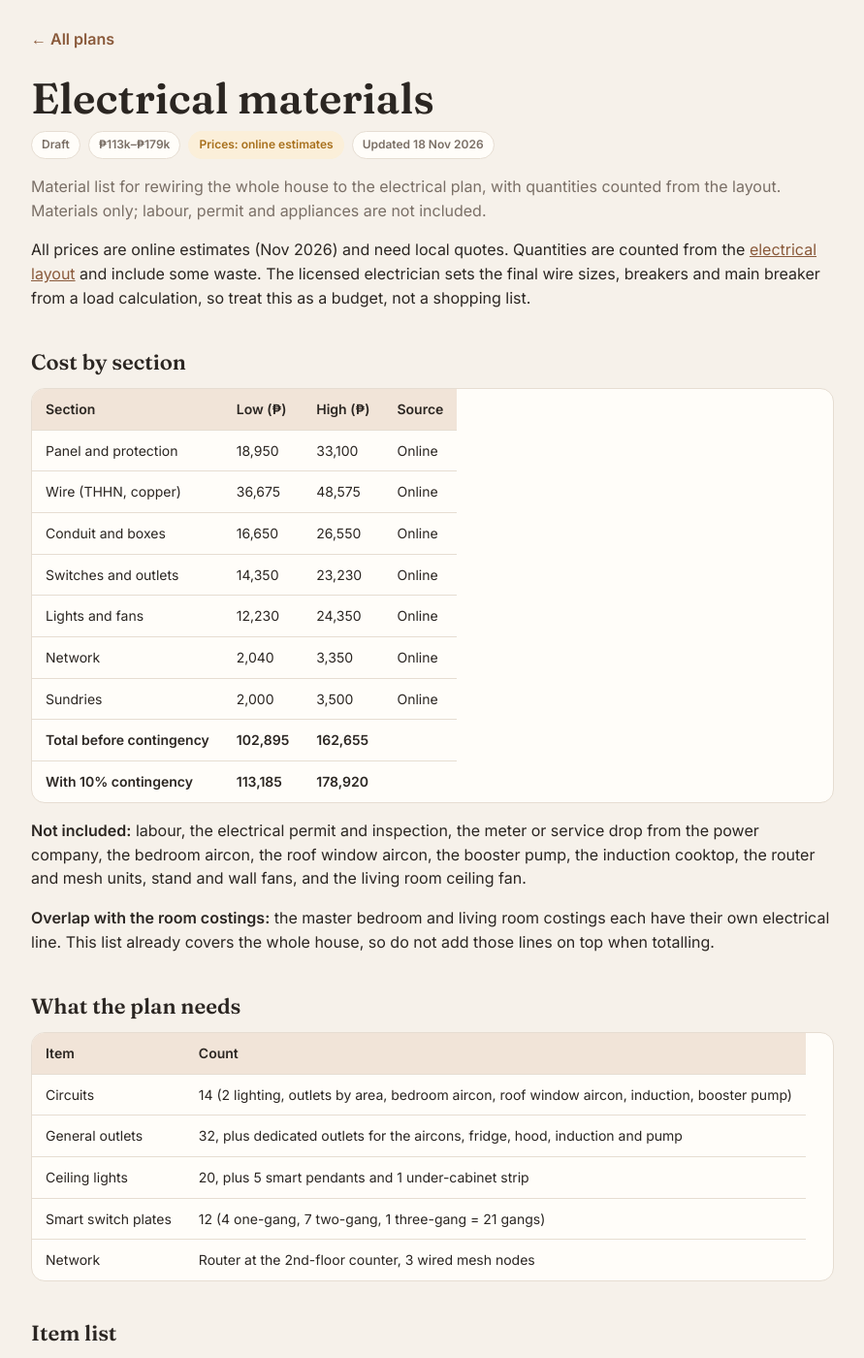
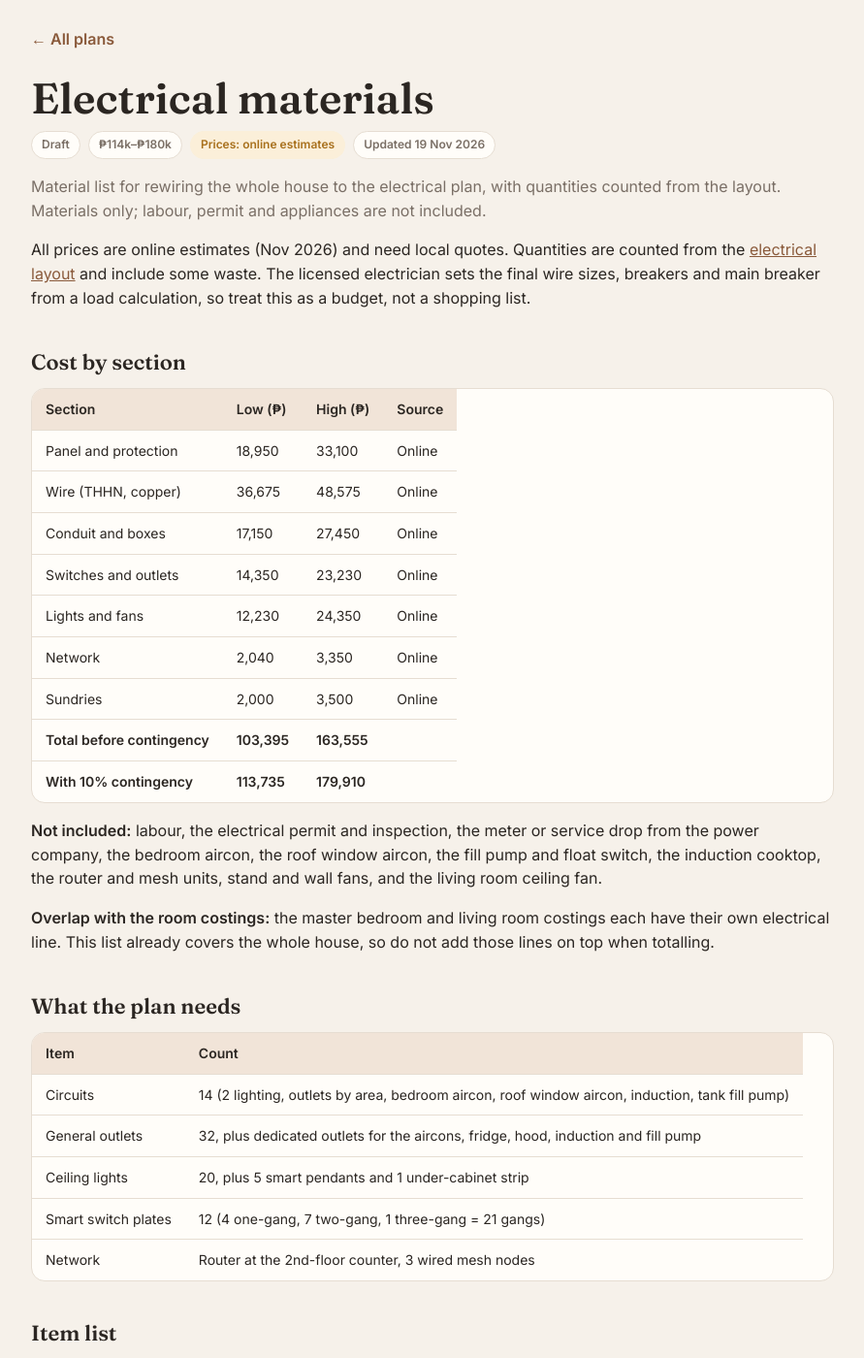
Before and after one commit to tatayotter/navarro-house, a Jekyll site: the page built from house/electrical-materials.md, in a window 1280 px wide and 1400 px high. Shown: the whole window at 97% size, without its empty margins (194-1085 px from the left). Built offline with Jekyll 4.4.1, drawn with Linux system fonts in a browser that asks for light colours; some of the changed text lies outside the part shown.

Commit message:
Electrical: fill pump outlet moved to car-side wall, roof tank float switch cable; materials updated
Co-Authored-By: Claude Opus 5.5 <noreply@anthropic.com>
Claude-Session: https://claude.ai/code/session_01RUWgCRNWmTMeAKKYpvsnmJ

```diff
--- a/house/electrical-layout-v1.html
+++ b/house/electrical-layout-v1.html
@@ -103,7 +103,7 @@ td.n{font-variant-numeric:tabular-nums;white-space:nowrap}
 <li>Outside the room's front wall (open slab): 1 weatherproof LED light and 1 weatherproof socket, both on the wall under the roof overhang.</li>
 <li>Mesh node 3: inside the room, wired back to the router.</li>
 <li>Window-type aircon (Rowil, 18 Nov): sleeve high in the room's front wall left of the slider (sill 1.5 m, top 1.92 m, above the desk corner), blowing out to the open slab under the roof overhang. Its own outlet is on the annex-side wall at the front corner, about 1.8 m. Circuit 13, 20 A, 3.5 mm² (the old washer slot). The opening needs a lintel, and the back of the unit must face open air.</li>
-<li>Pump system: CONFIRMED by Rowil; it feeds the roof T&amp;B (circuit 14, 20 A, RCD, dedicated). 0.5 HP inverter booster in the car bay against the panel wall beside the 500 L slim tank; weatherproof outlet or isolator at 1.2 m, about 1.5 m from the panel via the car bay surface conduit (shown on the ground floor as PUMP).</li></ul>
+<li>Water (changed 19 Nov): 500 L tank on a 1.2 m stand on the open slab outside the room's front wall, by the T&amp;B, feeding the house by gravity. A small 0.5 HP fill pump sits on the ground floor in the car-side corner by the partition, with a weatherproof outlet at 1.2 m on the car-side wall (circuit 14, 20 A, RCD). A float switch in the tank controls the pump, either by a control cable down the stairwell chase or a wireless Tuya level sensor and smart relay (Rowil's choice). Optional: a small inline booster (about 120 W) for the roof T&amp;B shower, on the roof room circuit.</li></ul>
 <p class="sub">Assumed: the panel is on the car bay wall on your left as you walk in from the street. Tell me if it's the other wall.</p></div>
   </div>
 </div>
--- a/house/electrical-materials.md
+++ b/house/electrical-materials.md
@@ -1,9 +1,9 @@
 ---
 title: Electrical materials
 status: Draft
-cost: "₱113k–₱179k"
+cost: "₱114k–₱180k"
 price_source: online
-updated: 18 Nov 2026
+updated: 19 Nov 2026
 summary: Material list for rewiring the whole house to the electrical plan, with quantities counted from the layout. Materials only; labour, permit and appliances are not included.
 ---
 
@@ -15,15 +15,15 @@ All prices are online estimates (Nov 2026) and need local quotes. Quantities are
 |---|---|---|---|
 | Panel and protection | 18,950 | 33,100 | Online |
 | Wire (THHN, copper) | 36,675 | 48,575 | Online |
-| Conduit and boxes | 16,650 | 26,550 | Online |
+| Conduit and boxes | 17,150 | 27,450 | Online |
 | Switches and outlets | 14,350 | 23,230 | Online |
 | Lights and fans | 12,230 | 24,350 | Online |
 | Network | 2,040 | 3,350 | Online |
 | Sundries | 2,000 | 3,500 | Online |
-| **Total before contingency** | **102,895** | **162,655** | |
-| **With 10% contingency** | **113,185** | **178,920** | |
+| **Total before contingency** | **103,395** | **163,555** | |
+| **With 10% contingency** | **113,735** | **179,910** | |
 
-**Not included:** labour, the electrical permit and inspection, the meter or service drop from the power company, the bedroom aircon, the roof window aircon, the booster pump, the induction cooktop, the router and mesh units, stand and wall fans, and the living room ceiling fan.
+**Not included:** labour, the electrical permit and inspection, the meter or service drop from the power company, the bedroom aircon, the roof window aircon, the fill pump and float switch, the induction cooktop, the router and mesh units, stand and wall fans, and the living room ceiling fan.
 
 **Overlap with the room costings:** the master bedroom and living room costings each have their own electrical line. This list already covers the whole house, so do not add those lines on top when totalling.
 
@@ -31,13 +31,14 @@ All prices are online estimates (Nov 2026) and need local quotes. Quantities are
 
 | Item | Count |
 |---|---|
-| Circuits | 14 (2 lighting, outlets by area, bedroom aircon, roof window aircon, induction, booster pump) |
-| General outlets | 32, plus dedicated outlets for the aircons, fridge, hood, induction and pump |
+| Circuits | 14 (2 lighting, outlets by area, bedroom aircon, roof window aircon, induction, tank fill pump) |
+| General outlets | 32, plus dedicated outlets for the aircons, fridge, hood, induction and fill pump |
 | Ceiling lights | 20, plus 5 smart pendants and 1 under-cabinet strip |
 | Smart switch plates | 12 (4 one-gang, 7 two-gang, 1 three-gang = 21 gangs) |
 | Network | Router at the 2nd-floor counter, 3 wired mesh nodes |
 
 ## Item list
+
 
 ### Panel and protection
 
@@ -72,7 +73,8 @@ All prices are online estimates (Nov 2026) and need local quotes. Quantities are
 | Deep utility boxes (sockets and switches) | 50 | 1,750 | 3,000 | Online |
 | Junction and octagonal ceiling boxes | 30 | 900 | 1,650 | Online |
 | Weatherproof boxes with covers (outdoor, roof, pump) | 6 | 1,800 | 3,300 | Online |
-| **Subtotal** | | **16,650** | **26,550** | |
+| Control cable for the roof tank float switch, 2-core, per metre (stairwell chase) | 20 | 500 | 900 | Online |
+| **Subtotal** | | **17,150** | **27,450** | |
 
 ### Switches and outlets
 
--- a/index.html
+++ b/index.html
@@ -113,7 +113,7 @@ footer a{color:var(--accent);font-weight:500}
     </a>
     <a class="card mini" href="house/electrical-materials.html">
       <div class="ico"><svg viewBox="0 0 24 24" fill="none" stroke="currentColor" stroke-width="1.8" stroke-linejoin="round"><path d="M6 3h12v18H6zM9 7h6M9 11h6M9 15h3"/></svg></div>
-      <div class="card-txt"><h3>Electrical materials</h3><p>Material list and cost, ₱113k–179k (online estimate)</p></div><span class="arrow">›</span>
+      <div class="card-txt"><h3>Electrical materials</h3><p>Material list and cost, ₱114k–180k (online estimate)</p></div><span class="arrow">›</span>
     </a>
     <a class="card mini" href="house/plumbing-layout-v1.html">
       <div class="ico"><svg viewBox="0 0 24 24" fill="none" stroke="currentColor" stroke-width="1.8" stroke-linejoin="round"><path d="M12 3s6 6.5 6 11a6 6 0 0 1-12 0c0-4.5 6-11 6-11z"/></svg></div>
@@ -137,7 +137,7 @@ footer a{color:var(--accent);font-weight:500}
     <div class="st"><span class="pill p-work">Building soon</span><div><b>Steel stair to the rooftop</b><span class="d">Final design done. Steel bought, welder hired.</span></div></div>
     <a class="st" href="rooms/rooftop-room.html"><span class="pill p-wait">Draft</span><div><b>Rooftop room</b><span class="d">Room with its own T&amp;B, queen bed and window AC. Walls: 1 m concrete half wall, then container-van steel outside and Hardiflex inside up to the roof. About ₱208k–348k (online estimate). Final site measurements coming.</span></div><span class="arrow">›</span></a>
     <div class="st"><span class="pill p-wait">Measuring</span><div><b>Front gate</b><span class="d">Roll-up car shutter plus a small door. Waiting on final measurements.</span></div></div>
-    <a class="st" href="house/electrical-materials.html"><span class="pill p-wait">For checking</span><div><b>Electrical wiring</b><span class="d">Whole-house plan drafted: 20 ceiling lights, 32 outlets, 12 smart switch plates. Materials about ₱113k to ₱179k (online estimate). The electrician will check it.</span></div><span class="arrow">›</span></a>
+    <a class="st" href="house/electrical-materials.html"><span class="pill p-wait">For checking</span><div><b>Electrical wiring</b><span class="d">Whole-house plan drafted: 20 ceiling lights, 32 outlets, 12 smart switch plates. Materials about ₱114k to ₱180k (online estimate). The electrician will check it.</span></div><span class="arrow">›</span></a>
     <a class="st" href="house/glass-aluminium.html"><span class="pill p-wait">Measuring</span><div><b>Glass and aluminium</b><span class="d">All windows and sliding doors in one list for supplier quotes. Terrace jalousie now 6 bays. About ₱118k–185k (online estimate). Sizes to be measured on site.</span></div><span class="arrow">›</span></a>
     <a class="st" href="house/plumbing-materials.html"><span class="pill p-wait">Draft</span><div><b>Plumbing</b><span class="d">Decided: our own new septic tank under the car bay (the old one is shared with the neighbours). Rooftop water tank with gravity feed and a daily fill pump. Materials about ₱88k–136k (online estimate).</span></div><span class="arrow">›</span></a>
     <a class="st" href="rooms/master-bedroom.html"><span class="pill p-done">Planned</span><div><b>Master bedroom</b><span class="d">Plan and costing done, about ₱167k with buffer (online estimate).</span></div><span class="arrow">›</span></a>
```
Also changed, not shown: other parts of house/electrical-layout-v1.html (+1 -1 lines), README.md.
